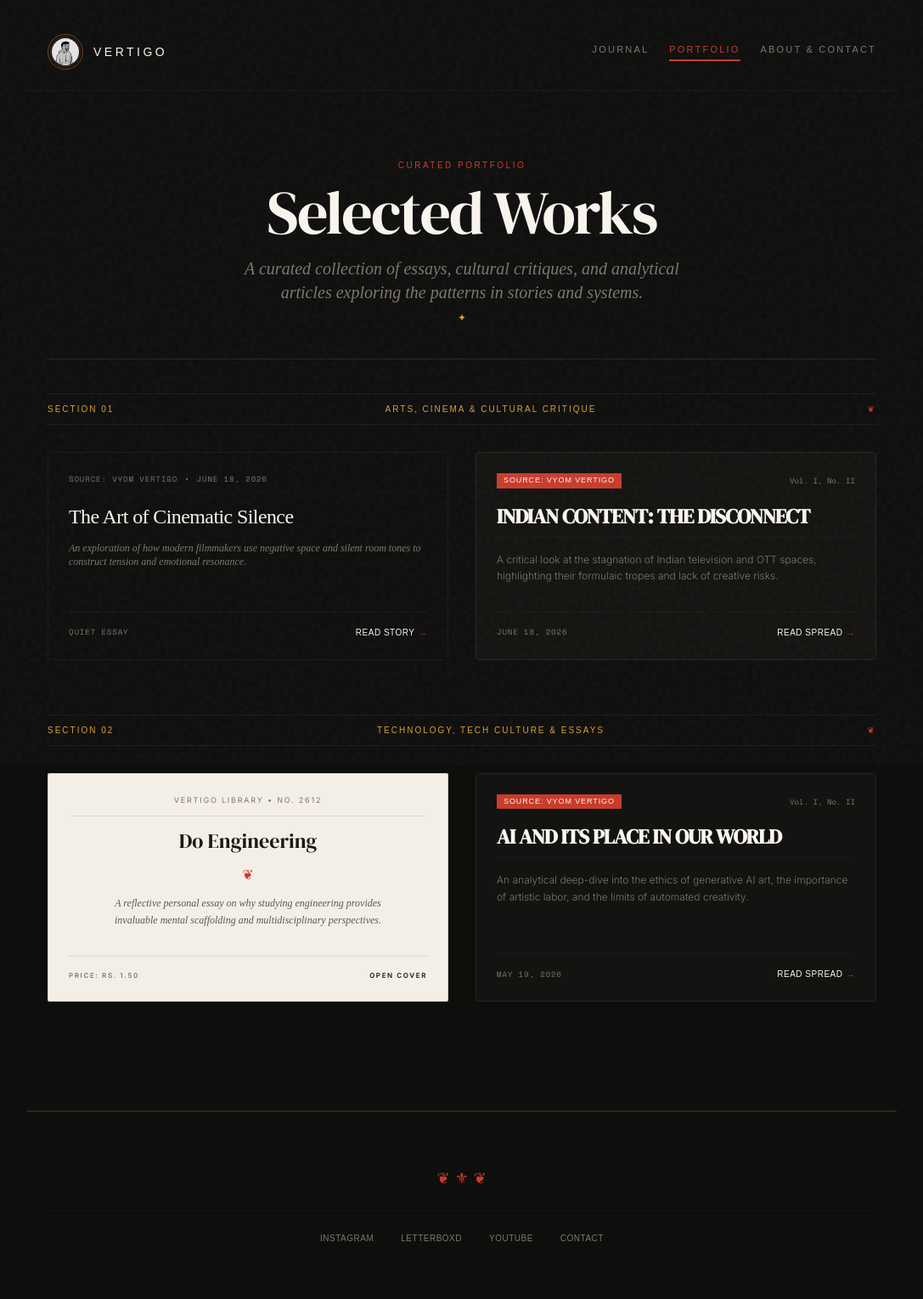
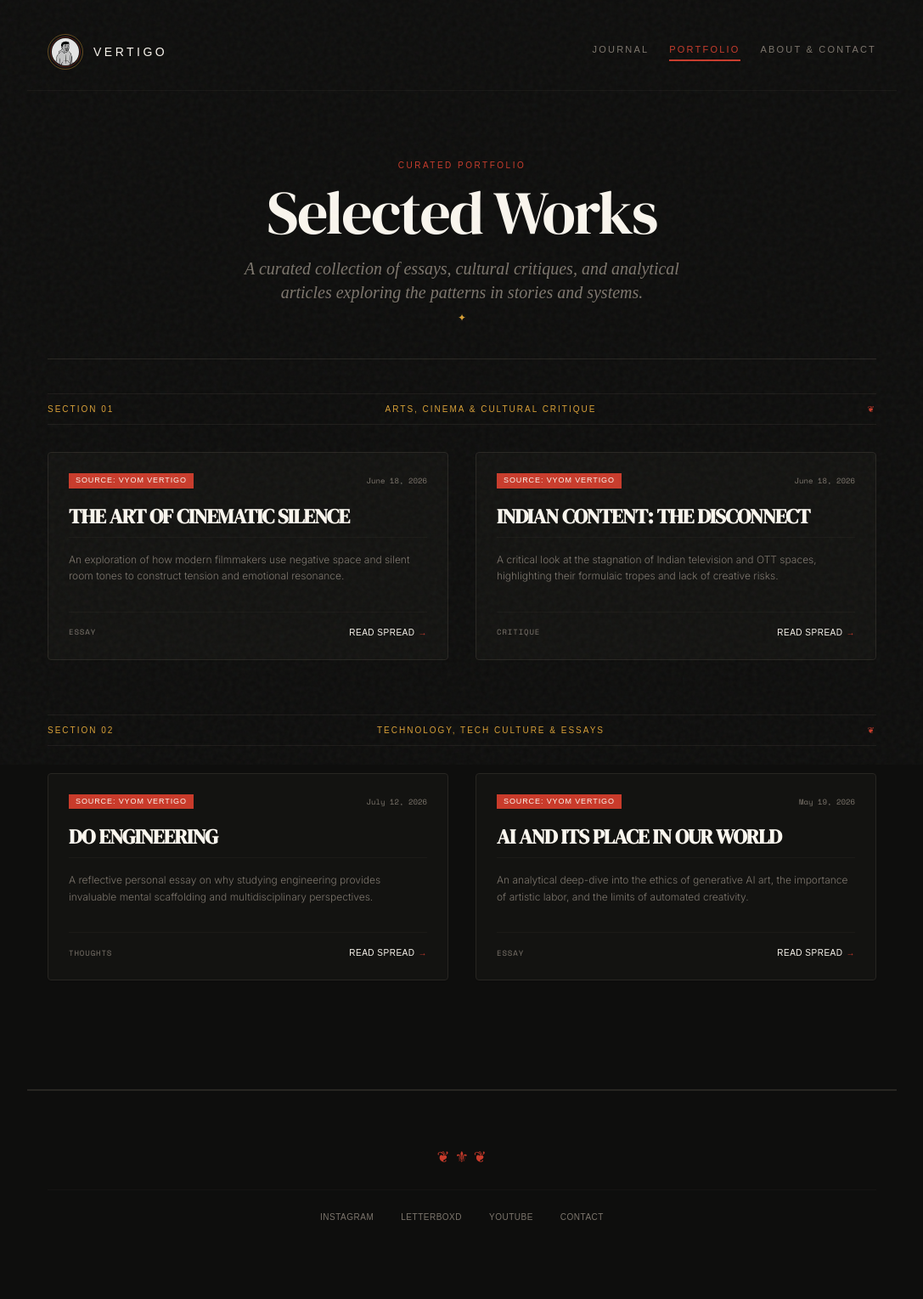
Before and after one commit to Vyom11/vyom_vertigo, a Jekyll site: the page built from portfolio.md, in a window 1280 px wide. Shown: the whole page at 85% size, without its empty margins (96-1183 px from the left). Built offline with Jekyll 4.4.1, drawn with Linux system fonts in a browser that asks for light colours; nearby versions of some CDN libraries; some web fonts are replaced; after the commit the page ends 1504 px from its top, so only the background shows below that.

Commit message:
Update : protfolio design

```diff
--- a/portfolio.md
+++ b/portfolio.md
@@ -29,30 +29,31 @@ description: "A curated collection of writing clips at the intersection of engin
     </div>
 
     <div class="grid md:grid-cols-2 gap-8">
-      <!-- Clip 1: The Art of Cinematic Silence (QUIET STYLE) -->
+      <!-- Clip 1: The Art of Cinematic Silence (SPREAD STYLE) -->
       {% assign silence_post = site.posts | where: "title", "The Art of Cinematic Silence" | first %}
-      <div class="bg-transparent border border-brandBorder/50 hover:border-brandMuted p-6 rounded flex flex-col justify-between h-full group transition-all duration-300 relative">
+      <div class="bg-charcoalLight/20 border border-brandBorder hover:border-brandYellow/40 p-6 rounded flex flex-col justify-between h-full group transition-all duration-300 relative shadow-sm">
         <div>
-          <!-- Header Details -->
-          <div class="flex items-center gap-2 font-mono text-[9px] tracking-widest text-brandMuted uppercase mb-3 border-b border-brandBorder/20 pb-2">
-            <span>SOURCE: VYOM VERTIGO</span>
-            <span>•</span>
-            <span>{{ silence_post.date | date: "%B %d, %Y" }}</span>
+          <!-- Red Badge Category -->
+          <div class="flex justify-between items-center mb-4">
+            <span class="bg-brandRed text-brandWhite text-[9px] font-retroSans tracking-widest uppercase px-2 py-0.5">
+              SOURCE: VYOM VERTIGO
+            </span>
+            <span class="font-mono text-[9px] text-brandMuted">{{ silence_post.date | date: "%B %d, %Y" }}</span>
           </div>
 
-          <h3 class="font-serif text-2xl font-light text-brandWhite group-hover:text-brandMuted transition-colors duration-300 tracking-tight leading-snug">
+          <h3 class="font-display text-2xl font-semibold text-brandWhite group-hover:text-brandYellow transition-colors duration-300 tracking-tight uppercase leading-snug border-b border-brandBorder/40 pb-2">
             <a href="{{ silence_post.url | relative_url }}">{{ silence_post.title }}</a>
           </h3>
 
-          <p class="font-serif italic text-xs text-brandMuted mt-3">
+          <p class="font-sans text-xs text-brandMuted mt-4 leading-relaxed font-light">
             An exploration of how modern filmmakers use negative space and silent room tones to construct tension and emotional resonance.
           </p>
         </div>
 
         <div class="mt-8 pt-4 border-t border-brandBorder/40 flex items-center justify-between text-[9px] font-mono tracking-widest uppercase text-brandMuted">
-          <span>QUIET ESSAY</span>
-          <a href="{{ silence_post.url | relative_url }}" class="text-brandWhite group-hover:text-brandMuted transition-colors duration-300 flex items-center gap-1 font-retroSans text-[10px] tracking-wider">
-            <span>READ STORY</span>
+          <span>ESSAY</span>
+          <a href="{{ silence_post.url | relative_url }}" class="text-brandWhite group-hover:text-brandYellow transition-colors duration-300 flex items-center gap-1 font-retroSans text-[10px] tracking-wider">
+            <span>READ SPREAD</span>
             <span class="text-brandRed">→</span>
           </a>
         </div>
@@ -67,7 +68,7 @@ description: "A curated collection of writing clips at the intersection of engin
             <span class="bg-brandRed text-brandWhite text-[9px] font-retroSans tracking-widest uppercase px-2 py-0.5">
               SOURCE: VYOM VERTIGO
             </span>
-            <span class="font-mono text-[9px] text-brandMuted">Vol. I, No. II</span>
+            <span class="font-mono text-[9px] text-brandMuted">{{ disconnect_post.date | date: "%B %d, %Y" }}</span>
           </div>
 
           <h3 class="font-display text-2xl font-semibold text-brandWhite group-hover:text-brandYellow transition-colors duration-300 tracking-tight uppercase leading-snug border-b border-brandBorder/40 pb-2">
@@ -80,7 +81,7 @@ description: "A curated collection of writing clips at the intersection of engin
         </div>
 
         <div class="mt-8 pt-4 border-t border-brandBorder/40 flex items-center justify-between text-[9px] font-mono tracking-widest uppercase text-brandMuted">
-          <span>{{ disconnect_post.date | date: "%B %d, %Y" }}</span>
+          <span>CRITIQUE</span>
           <a href="{{ disconnect_post.url | relative_url }}" class="text-brandWhite group-hover:text-brandYellow transition-colors duration-300 flex items-center gap-1 font-retroSans text-[10px] tracking-wider">
             <span>READ SPREAD</span>
             <span class="text-brandRed">→</span>
@@ -101,30 +102,33 @@ description: "A curated collection of writing clips at the intersection of engin
     </div>
 
     <div class="grid md:grid-cols-2 gap-8">
-      <!-- Clip 3: Do Engineering (PAPERBACK STYLE) -->
+      <!-- Clip 3: Do Engineering (SPREAD STYLE) -->
       {% assign engineering_post = site.posts | where: "title", "Do Engineering" | first %}
-      <div class="bg-paperCreamDark text-charcoal border border-charcoal/15 hover:border-brandRed/50 p-6 rounded-sm flex flex-col justify-between h-full group transition-all duration-300 shadow-sm relative">
+      <div class="bg-charcoalLight/20 border border-brandBorder hover:border-brandYellow/40 p-6 rounded flex flex-col justify-between h-full group transition-all duration-300 relative shadow-sm">
         <div>
-          <!-- Paperback Series Details -->
-          <div class="text-center font-sans tracking-[0.2em] text-[9px] text-brandMuted uppercase border-b border-charcoal/10 pb-3 mb-3">
-            VERTIGO LIBRARY • NO. {{ engineering_post.date | date: "%y%d" }}
+          <!-- Red Badge Category -->
+          <div class="flex justify-between items-center mb-4">
+            <span class="bg-brandRed text-brandWhite text-[9px] font-retroSans tracking-widest uppercase px-2 py-0.5">
+              SOURCE: VYOM VERTIGO
+            </span>
+            <span class="font-mono text-[9px] text-brandMuted">{{ engineering_post.date | date: "%B %d, %Y" }}</span>
           </div>
 
-          <h3 class="font-display text-2xl text-charcoal group-hover:text-brandRed text-center transition-colors duration-300 mt-2 font-normal leading-snug">
+          <h3 class="font-display text-2xl font-semibold text-brandWhite group-hover:text-brandYellow transition-colors duration-300 tracking-tight uppercase leading-snug border-b border-brandBorder/40 pb-2">
             <a href="{{ engineering_post.url | relative_url }}">{{ engineering_post.title }}</a>
           </h3>
 
-          <!-- Graphic Book Divider -->
-          <div class="text-center my-3 text-brandRed font-serif select-none">❦</div>
-
-          <p class="font-serif italic text-xs text-charcoal/70 text-center leading-relaxed max-w-xs mx-auto">
+          <p class="font-sans text-xs text-brandMuted mt-4 leading-relaxed font-light">
             A reflective personal essay on why studying engineering provides invaluable mental scaffolding and multidisciplinary perspectives.
           </p>
         </div>
 
-        <div class="mt-8 pt-4 border-t border-charcoal/10 flex items-center justify-between text-[8px] font-sans tracking-[0.2em] uppercase font-semibold text-brandMuted">
-          <span>PRICE: Rs. 1.50</span>
-          <a href="{{ engineering_post.url | relative_url }}" class="text-charcoal hover:text-brandRed transition-colors duration-300">OPEN COVER</a>
+        <div class="mt-8 pt-4 border-t border-brandBorder/40 flex items-center justify-between text-[9px] font-mono tracking-widest uppercase text-brandMuted">
+          <span>THOUGHTS</span>
+          <a href="{{ engineering_post.url | relative_url }}" class="text-brandWhite group-hover:text-brandYellow transition-colors duration-300 flex items-center gap-1 font-retroSans text-[10px] tracking-wider">
+            <span>READ SPREAD</span>
+            <span class="text-brandRed">→</span>
+          </a>
         </div>
       </div>
 
@@ -137,7 +141,7 @@ description: "A curated collection of writing clips at the intersection of engin
             <span class="bg-brandRed text-brandWhite text-[9px] font-retroSans tracking-widest uppercase px-2 py-0.5">
               SOURCE: VYOM VERTIGO
             </span>
-            <span class="font-mono text-[9px] text-brandMuted">Vol. I, No. II</span>
+            <span class="font-mono text-[9px] text-brandMuted">{{ ai_post.date | date: "%B %d, %Y" }}</span>
           </div>
 
           <h3 class="font-display text-2xl font-semibold text-brandWhite group-hover:text-brandYellow transition-colors duration-300 tracking-tight uppercase leading-snug border-b border-brandBorder/40 pb-2">
@@ -150,7 +154,7 @@ description: "A curated collection of writing clips at the intersection of engin
         </div>
 
         <div class="mt-8 pt-4 border-t border-brandBorder/40 flex items-center justify-between text-[9px] font-mono tracking-widest uppercase text-brandMuted">
-          <span>{{ ai_post.date | date: "%B %d, %Y" }}</span>
+          <span>ESSAY</span>
           <a href="{{ ai_post.url | relative_url }}" class="text-brandWhite group-hover:text-brandYellow transition-colors duration-300 flex items-center gap-1 font-retroSans text-[10px] tracking-wider">
             <span>READ SPREAD</span>
             <span class="text-brandRed">→</span>
```
